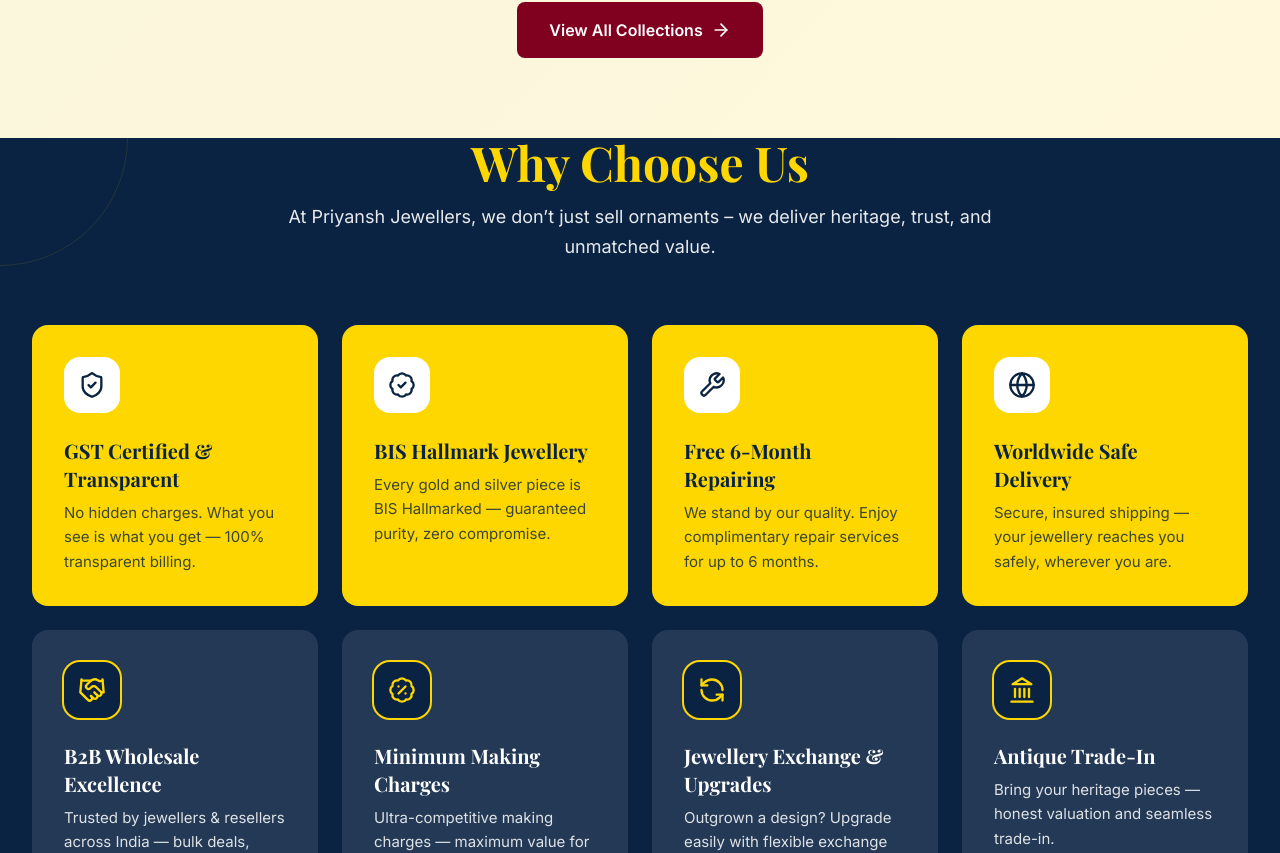
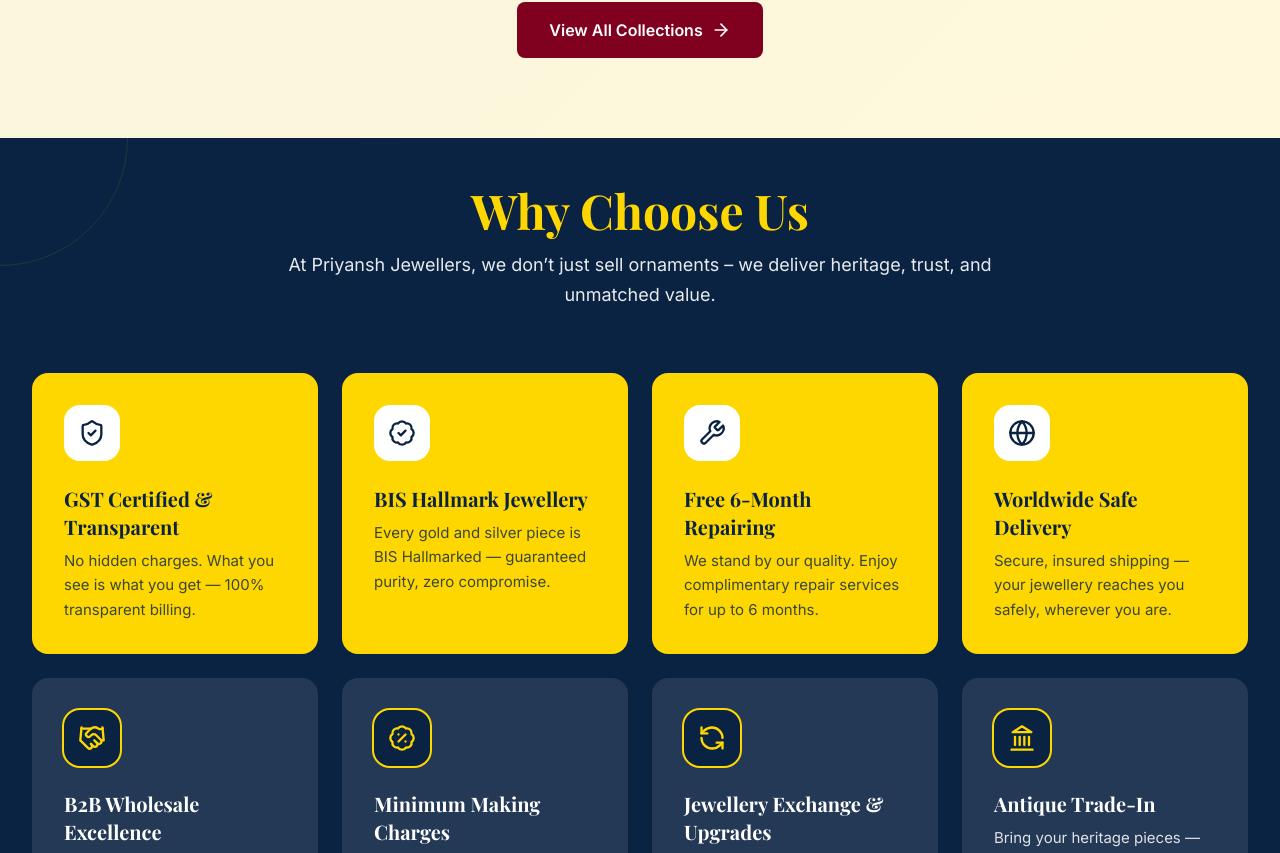
Before and after one commit to inquisitive-anmol/shree-jwellers2, a Next.js app: page / in a window 1280 px wide. Shown: the part 2406-3259 px from the top of the page. Built offline with nearby package versions, Linux system fonts and the light colour scheme; a web font is replaced by a local one.

Commit message:
implemented color and other changes

```diff
--- a/components/home/ServicesSection.tsx
+++ b/components/home/ServicesSection.tsx
@@ -69,7 +69,7 @@
     },
   ] as const;
   return (
-    <section className="pb-20 bg-navy text-white relative overflow-hidden">
+    <section className="pb-20 pt-12 bg-navy text-white relative overflow-hidden">
       {/* Background Pattern */}
       <div className="absolute inset-0 opacity-10">
         <div className="absolute top-0 left-0 w-64 h-64 border border-secondary rounded-full -translate-x-32 -translate-y-32"></div>
```
